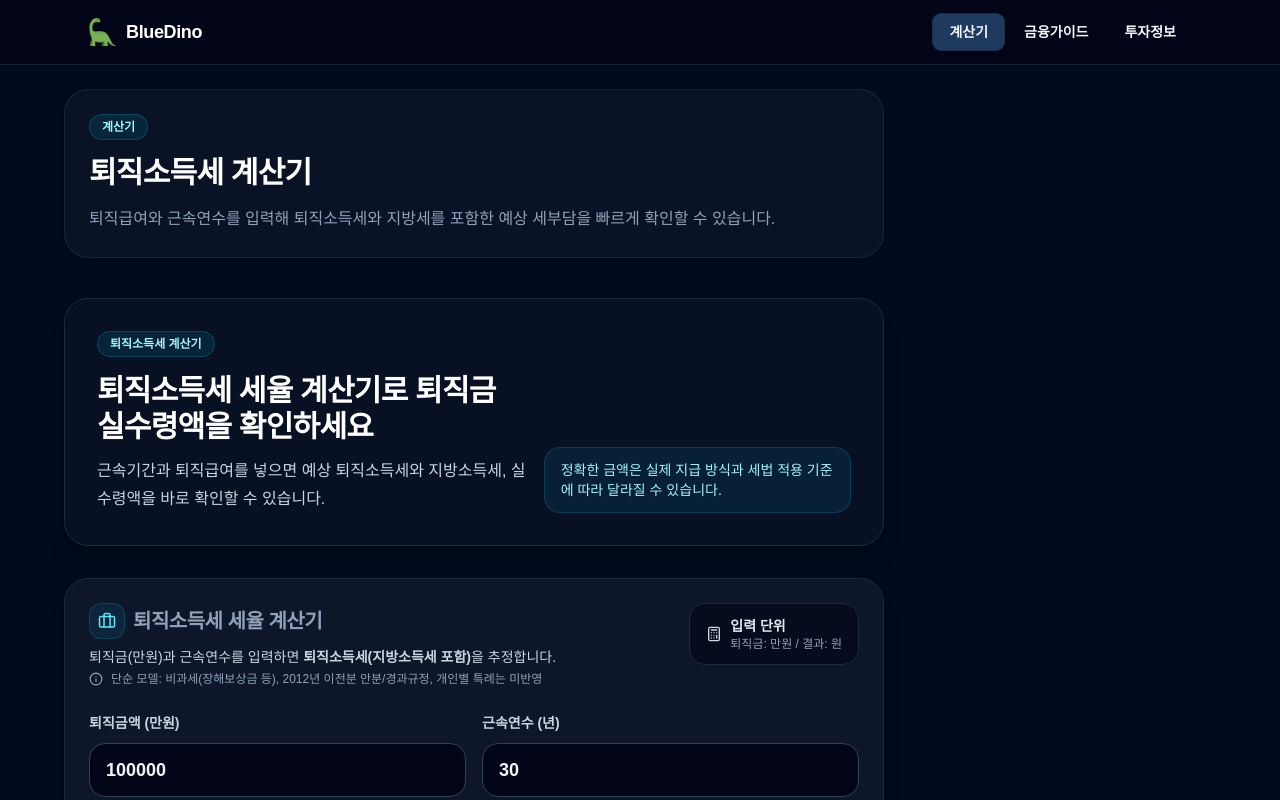
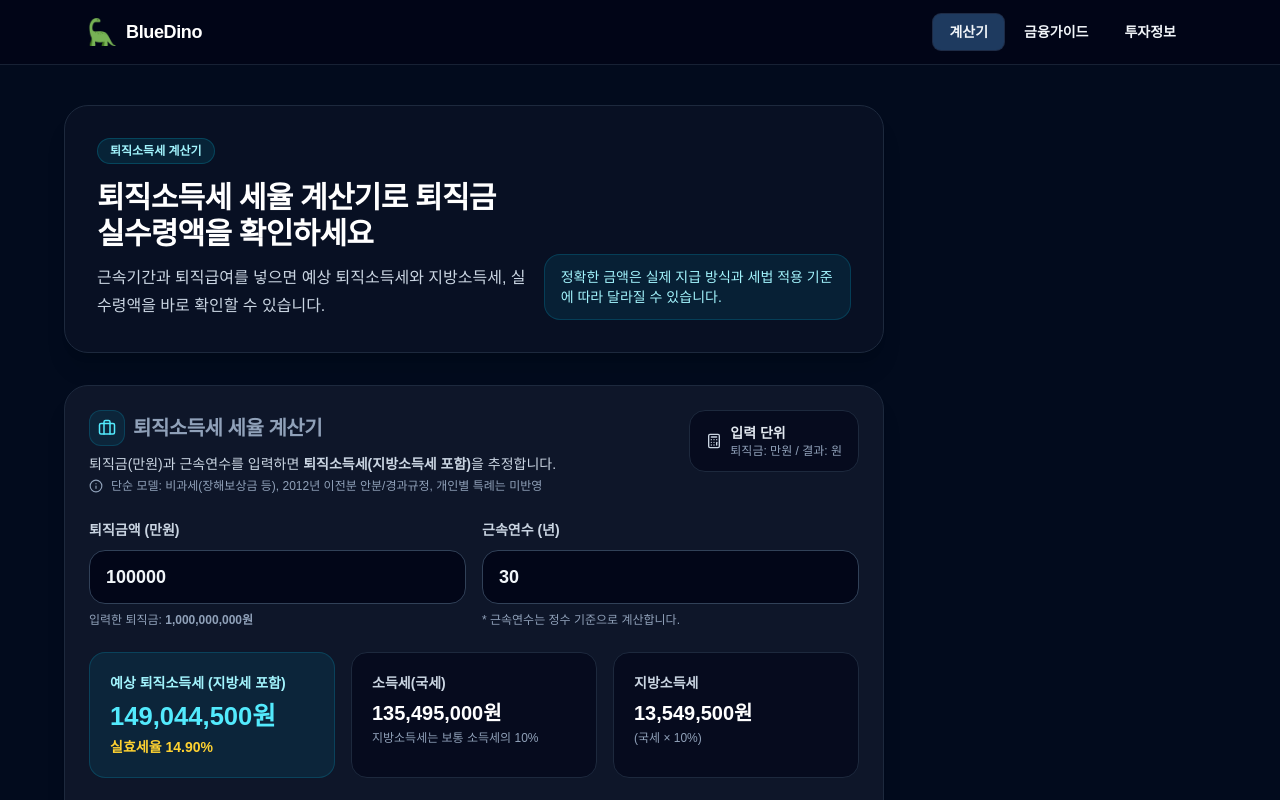
Before and after one commit to afternoonkim/bluedino, a Next.js app: page /cal/retirement-tax in a window 1280 px wide. Shown: the top 800 px of the page. Built offline with nearby package versions, Linux system fonts and the light colour scheme; no server answers.

Commit message:
fix: remove duplicate calculator headings across six pages

```diff
--- a/app/cal/layout.tsx
+++ b/app/cal/layout.tsx
@@ -1,5 +1,4 @@
 import type { Metadata } from "next";
-import PageContextHero from "@/components/common/PageContextHero";
 
 export const metadata: Metadata = {
   title: "계산기",
@@ -16,9 +15,6 @@ export default function CalLayout({ children }: { children: React.ReactNode }) {
         </div>
       </section> */}
 
-      <PageContextHero />
-
-
       {children}
 
 
--- a/app/cal/retirement-tax/RetirementTaxCalculatorClient.tsx
+++ b/app/cal/retirement-tax/RetirementTaxCalculatorClient.tsx
@@ -149,10 +149,10 @@ export default function RetirementTaxCalculatorPage() {
                 <div className="rounded-xl border border-cyan-500/20 bg-cyan-500/10 p-2 text-cyan-300">
                   <Briefcase size={18} />
                 </div>
-                <h1 className="text-xl font-extrabold tracking-tight text-white">
+                <h2 className="text-xl font-extrabold tracking-tight text-white">
                   {/* 퇴직소득세 간편 계산기{" "} */}
                   <span className="text-slate-400">퇴직소득세 세율 계산기</span>
-                </h1>
+                </h2>
               </div>
               <p className="mt-2 text-sm text-slate-300">
                 퇴직금(만원)과 근속연수를 입력하면{" "}
--- a/app/sitemap.ts
+++ b/app/sitemap.ts
@@ -26,12 +26,16 @@ const STATIC_ROUTE_UPDATED_AT: Record<string, string> = {
   "/cal": "2026-05-17",
   "/info": "2026-05-17",
   "/topics": "2026-07-05",
-  "/cal/capital-gains": "2026-10-10",
+  "/cal/capital-gains": "2026-10-11",
+  "/cal/salary-net": "2026-10-11",
+  "/cal/retirement-tax": "2026-10-11",
+  "/cal/fire": "2026-10-11",
+  "/cal/compound": "2026-10-11",
   "/cal/dsr": "2026-10-05",
   "/cal/irp-tax-credit": "2026-10-09",
   "/cal/pension-tax-credit": "2026-10-09",
   "/cal/youth-future-savings": "2026-10-08",
-  "/cal/calculator": "2026-10-03",
+  "/cal/calculator": "2026-10-11",
   "/cal/ltv": "2026-10-03",
   "/info/guide": "2026-05-17",
   "/info/strategy": "2026-05-17",
```
